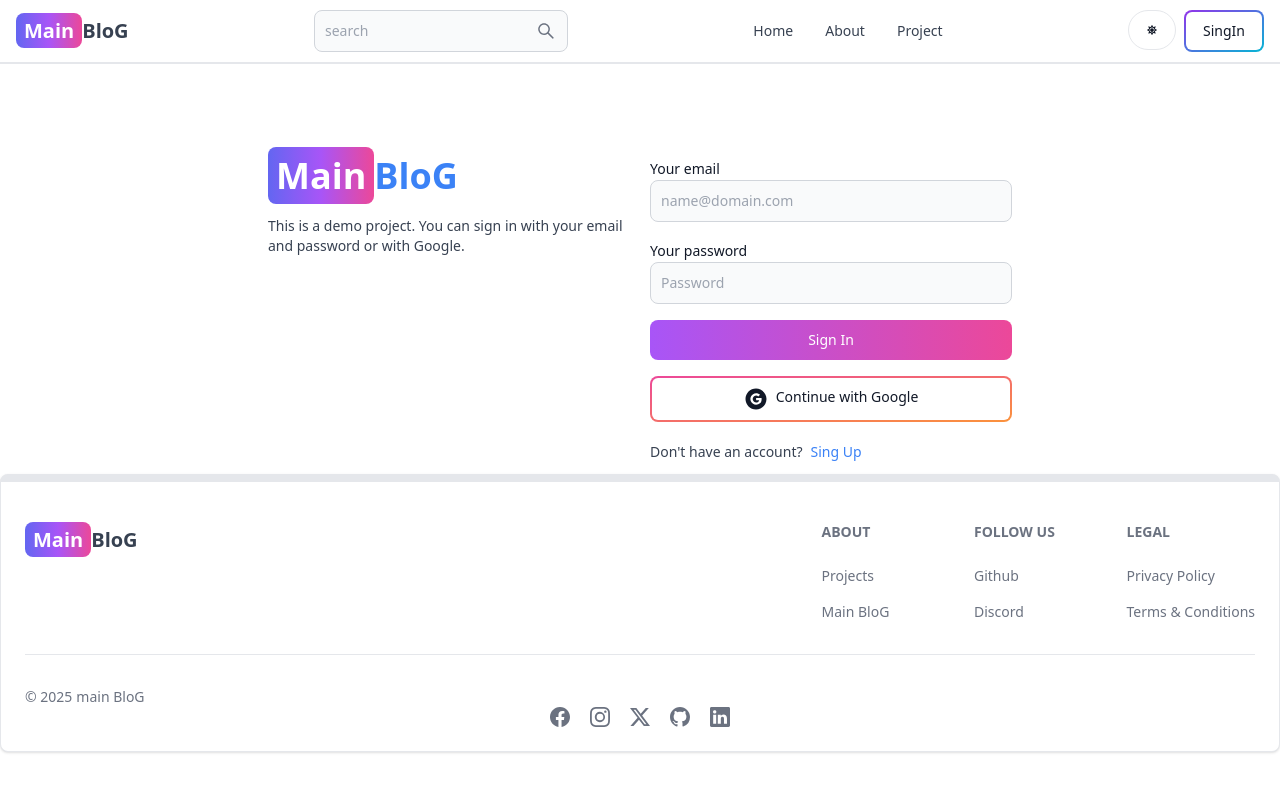
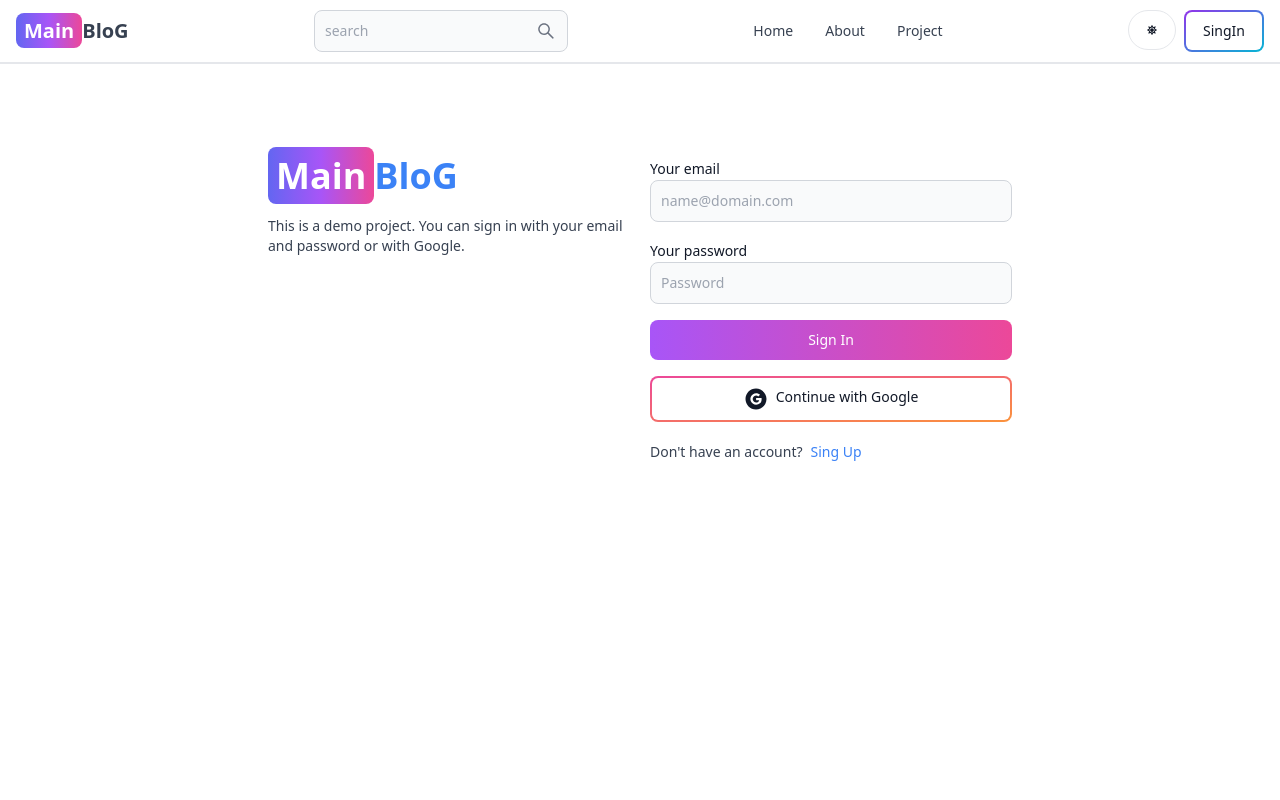
Before and after one commit to HarishLakshmanan/MERN-blog, a React (Vite) app in the folder client/: page /sign-in in a window 1280 px wide. Shown: the top 800 px of the page. Built offline with nearby package versions, Linux system fonts and the light colour scheme; no server answers.

Commit message:
change css class

```diff
--- a/client/src/pages/SignIn.jsx
+++ b/client/src/pages/SignIn.jsx
@@ -39,7 +39,7 @@
     }
   }
   return (
-    <div className='min-h-h-screen mt-20'>
+    <div className='min-h-screen mt-20'>
       <div className='flex p-3 max-w-3xl mx-auto flex-col md:flex-row
        md:item-center gap-5'>
        <div className='flex-1'>
--- a/client/src/pages/SignUp.jsx
+++ b/client/src/pages/SignUp.jsx
@@ -39,7 +39,7 @@
     }
   }
   return (
-    <div className='min-h-h-screen mt-20'>
+    <div className='min-h-screen mt-20'>
       <div className='flex p-3 max-w-3xl mx-auto flex-col md:flex-row
        md:item-center gap-5'>
        <div className='flex-1'>
```
